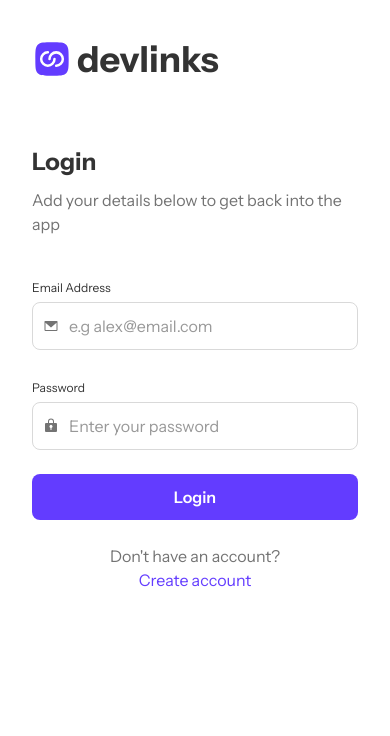
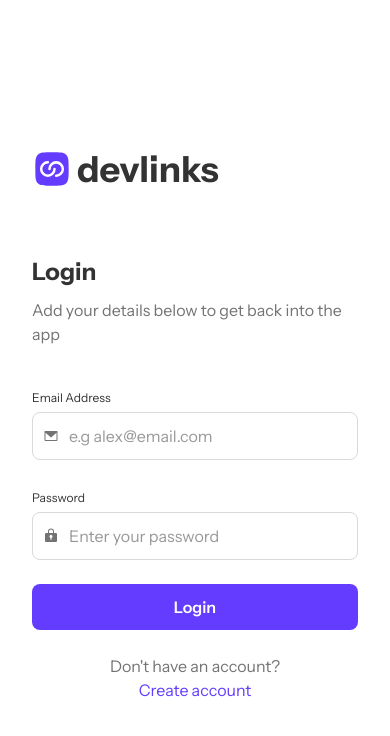
Before and after one commit to jownsu/link-sharing-app, a Next.js app: page /login in a window 390 px wide. Shown: the top 736 px of the page. Built offline with nearby package versions, Linux system fonts and the light colour scheme.

Commit message:
centered form on mobile

```diff
--- a/app/(pages)/login/page.tsx
+++ b/app/(pages)/login/page.tsx
@@ -3,8 +3,11 @@ import LoginForm from "./_component/LoginForm";
 
 const LoginPage = () => {
     return (
-        <div id="login_page" className="flex flex-col p-[3.2rem] md:justify-center md:items-center h-screen">
-            <DevlinkLogo className="mb-[5.8rem] md:mb-[4.4rem]" />
+        <div
+            id="login_page"
+            className="flex h-screen flex-col justify-center p-[3.2rem] md:items-center"
+        >
+            <DevlinkLogo className="mb-[5.8rem] self-start md:mb-[4.4rem] md:self-center" />
             <LoginForm />
         </div>
     );
--- a/app/(pages)/register/page.tsx
+++ b/app/(pages)/register/page.tsx
@@ -3,7 +3,10 @@ import RegisterForm from "./_component/RegisterForm";
 
 const LoginPage = () => {
     return (
-        <div id="login_page" className="flex flex-col p-[3.2rem] md:justify-center md:items-center h-screen">
+        <div
+            id="login_page"
+            className="flex h-screen flex-col justify-center p-[3.2rem] md:items-center"
+        >
             <DevlinkLogo className="mb-[5.8rem] md:mb-[4.4rem]" />
             <RegisterForm />
         </div>
```
